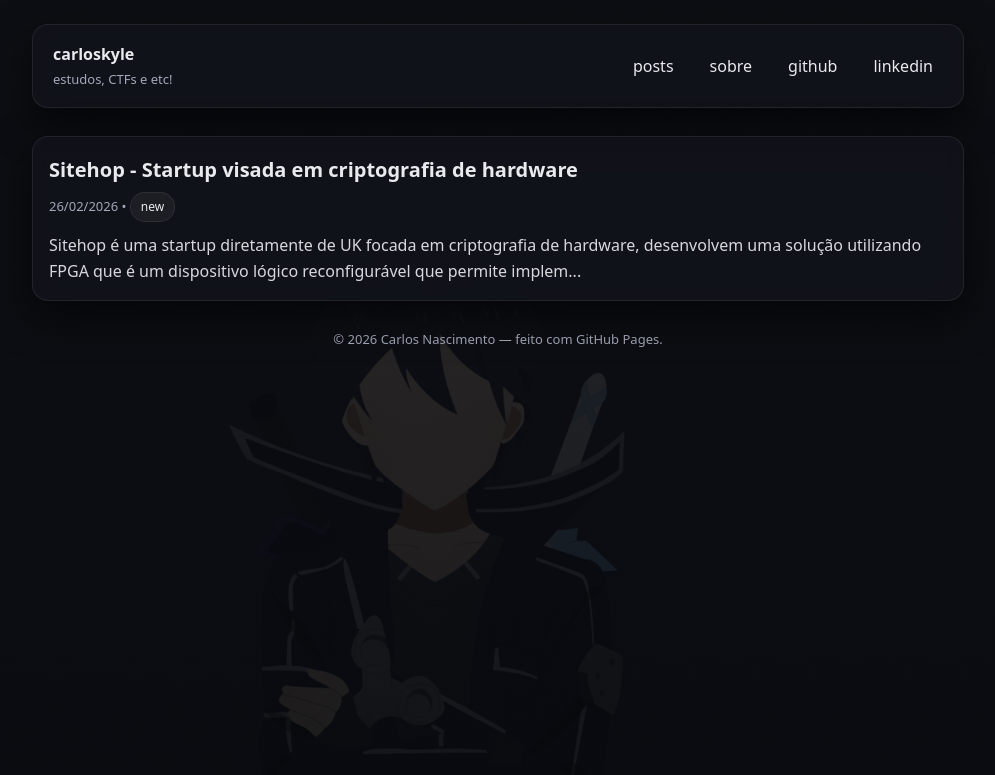
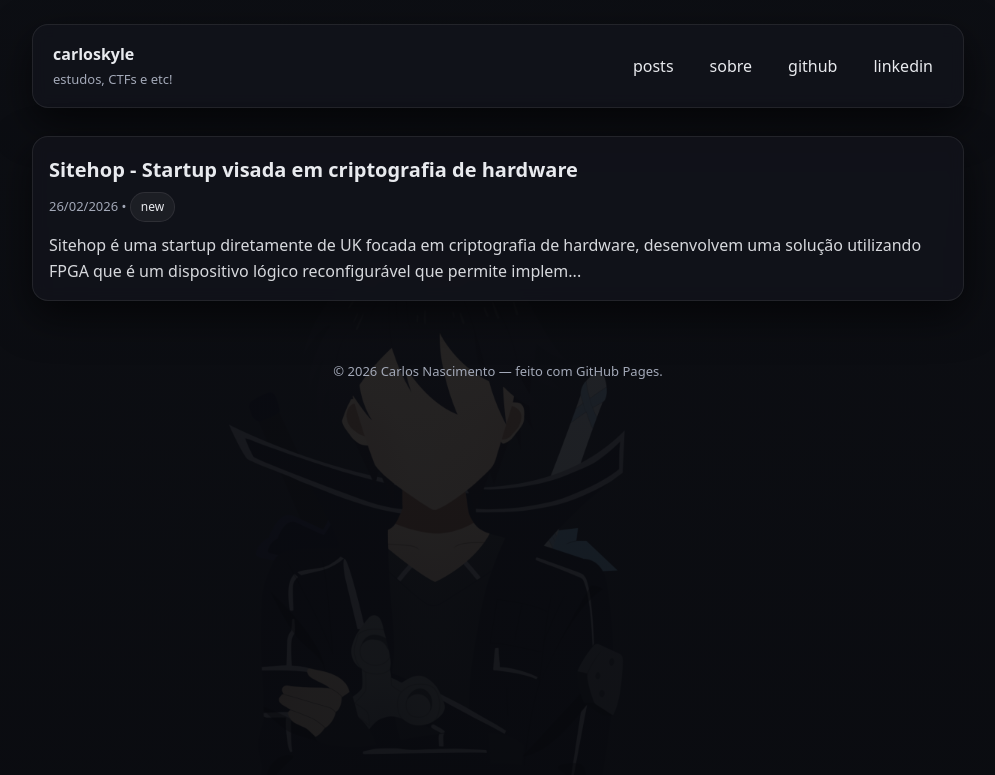
Before and after one commit to carloskyle/carloskyle.github.io, a Jekyll site: the page built from index.md, in a window 1280 px wide. Shown: the top 775 px of the page, without its empty margins (142-1137 px from the left). Built offline with Jekyll 4.4.1, drawn with Linux system fonts in a browser that asks for light colours.

```diff
--- a/assets/css/style.css
+++ b/assets/css/style.css
@@ -141,7 +141,7 @@ code{
 
 /* Footer */
 .footer{
-  margin-top:28px;
+  margin-top:60px;
   color: var(--muted);
   text-align:center;
   font-size:13px;
```
